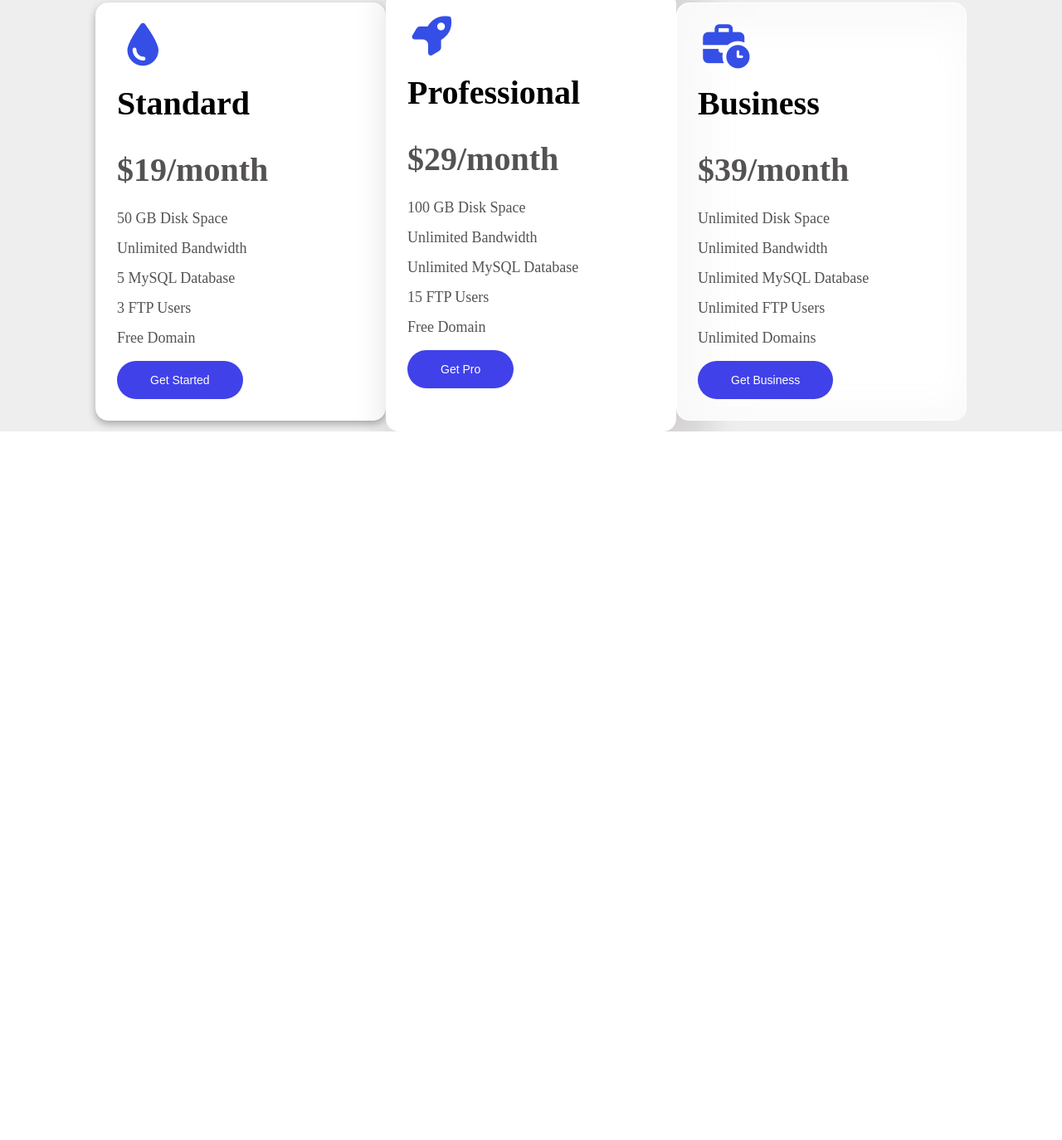
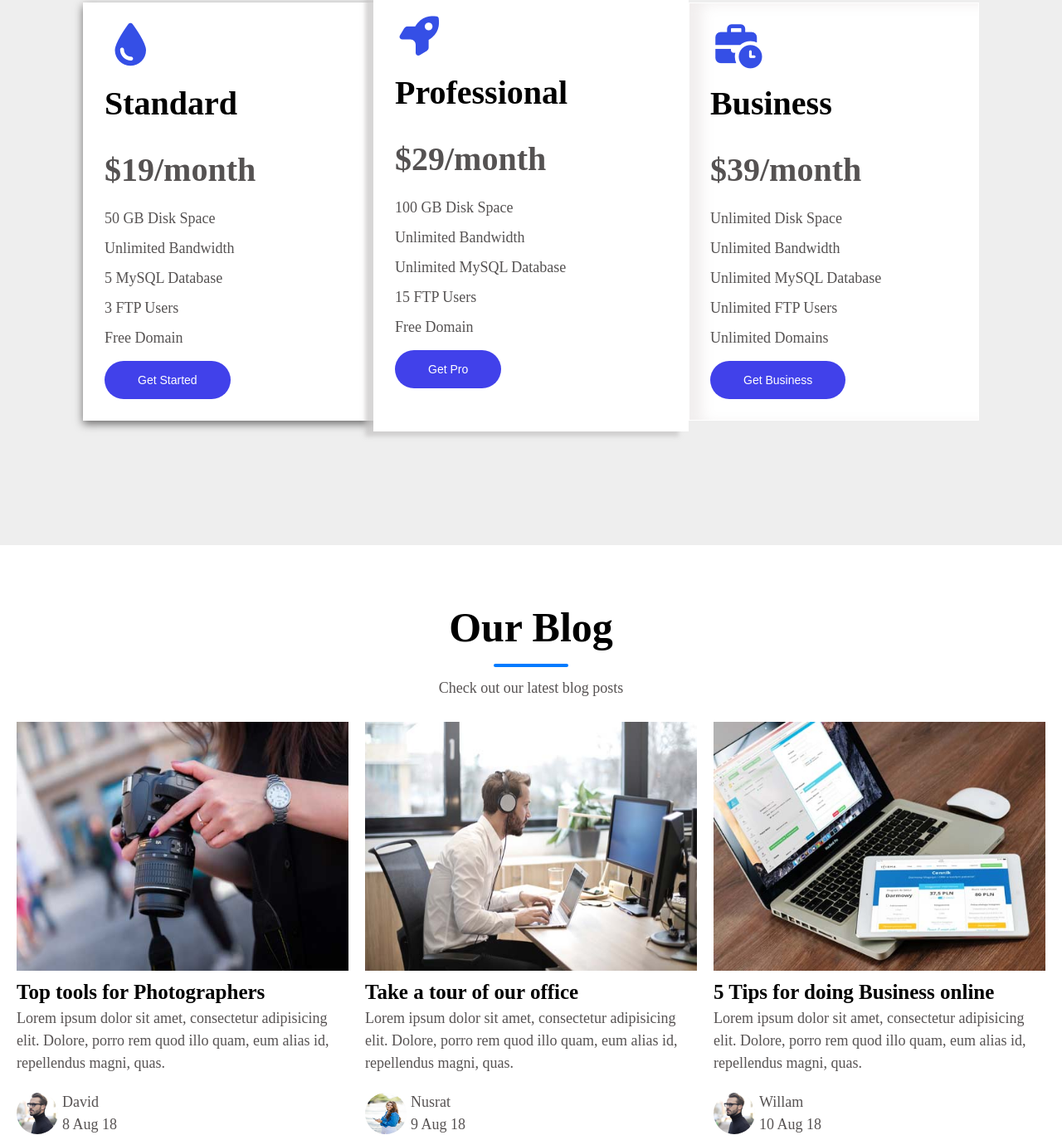
Before and after one commit to nusratnowshin05/first-project, a plain HTML site: page index.html in a window 1280 px wide. Shown: the part 5040-6414 px from the top of the page at 83% size. Before the commit the page ends 5560 px from the top, so only its background shows below. Drawn offline with Linux system fonts and the light colour scheme.

Commit message:
image and style added

```diff
--- a/index.html
+++ b/index.html
@@ -244,7 +244,7 @@
         </div>
         <div class="test-image">
           <div>
-            <img src="./images/girl.jpg" alt="" width="50px" height="50px">
+            <img src="./images/girl.jpg" alt="" width="50px" height="50px" />
           </div>
 
           <div>
@@ -309,5 +309,94 @@
         </div>
       </div>
     </section>
+
+    <!-- our blog -->
+
+    <section class="blog">
+      <div class="blog-line">
+        <div class="blog-parent">
+          <h1>Our Blog</h1>
+
+          <div class="line"></div>
+
+          <p>Check out our latest blog posts</p>
+        </div>
+
+        <div class="image-parent">
+
+          <div class="image-child">
+            <img
+              src="./images/post-1.jpg"
+              alt=""
+              width="400px"
+              height="300px"
+            />
+            <h4>Top tools for Photographers</h4>
+            <p>
+              Lorem ipsum dolor sit amet, consectetur adipisicing elit. Dolore,
+              porro rem quod illo quam, eum alias id, repellendus magni, quas.
+            </p>
+            <div class="profile">
+              <div class="profile-image">
+                <img src="./images/client-1.jpg" alt="" />
+              </div>
+              <div>
+                <p>David</p>
+                <p>8 Aug 18</p>
+              </div>
+            </div>
+          </div>
+
+          <div class="image-child">
+            <img
+              src="./images/post-2.jpg"
+              alt=""
+              width="400px"
+              height="300px"
+            />
+            <h4>Take a tour of our office</h4>
+            <p>
+              Lorem ipsum dolor sit amet, consectetur adipisicing elit. Dolore,
+              porro rem quod illo quam, eum alias id, repellendus magni, quas.
+            </p>
+            <div class="profile">
+              <div class="profile-image">
+                <img src="./images/girl.jpg" alt="" width="50px" height="50px" />
+              </div>
+              <div>
+                <p>Nusrat</p>
+                <p>9 Aug 18</p>
+              </div>
+            </div>
+          </div>
+
+          <div class="image-child">
+            <img
+              src="./images/post-3.jpg"
+              alt=""
+              width="400px"
+              height="300px"
+            />
+            <h4>5 Tips for doing Business online</h4>
+            <p>
+              Lorem ipsum dolor sit amet, consectetur adipisicing elit. Dolore,
+              porro rem quod illo quam, eum alias id, repellendus magni, quas.
+            </p>
+            <div class="profile">
+              <div class="profile-image">
+                <img src="./images/client-1.jpg" alt="" />
+              </div>
+              <div>
+                <p>Willam</p>
+                <p>10 Aug 18</p>
+              </div>
+            </div>
+          </div>
+
+
+
+        </div>
+      </div>
+    </section>
   </body>
 </html>
--- a/style.css
+++ b/style.css
@@ -369,7 +369,7 @@ h2 {
 
 .plan {
   width: 100%;
-  min-height: 800px;
+  min-height: 950px;
   background-color: rgb(238, 238, 238);
 }
 
@@ -426,7 +426,7 @@ h2 {
   color: rgb(53, 79, 230);
 }
 
-.button-one{
+.button-one {
   font-size: 14px;
   border-radius: 25px;
   padding: 15px 40px;
@@ -436,34 +436,87 @@ h2 {
   margin-top: 10px;
 }
 
-.child-one{
+.child-one {
   width: 350px;
   background: white;
   border: 1px solid white;
-  border-radius: 15px;
-  box-shadow: 0 4px 10px rgb(168, 166, 166);
+  box-shadow: 0 4px 10px rgb(109, 108, 108);
   padding: 25px;
 }
 
-.child-two{
-  width: 350px;
+.child-two {
+  width: 380px;
   height: 530px;
   background: white;
   border: 1px solid white;
-  border-radius: 15px;
-  box-shadow: 20px 8px 38px 20px rgba(48,34,34,0.13);
--webkit-box-shadow: 20px 8px 38px 20px rgba(48,34,34,0.13);
--moz-box-shadow: 20px 8px 38px 20px rgba(48,34,34,0.13);
+  box-shadow: -11px 7px 5px -1px rgba(194, 192, 192, 0.65);
+  -webkit-box-shadow: -11px 7px 5px -1px rgba(194, 192, 192, 0.65);
+  -moz-box-shadow: -11px 7px 5px -1px rgba(194, 192, 192, 0.65);
   padding: 25px;
 }
 
-.child-three{
+.child-three {
   width: 350px;
-  background: white;
+  background: rgb(255, 255, 255);
   border: 1px solid white;
-  border-radius: 15px;
- box-shadow: 20px 8px 38px 20px rgba(191,184,184,0.08) inset;
--webkit-box-shadow: 20px 8px 38px 20px rgba(191,184,184,0.08) inset;
--moz-box-shadow: 20px 8px 38px 20px rgba(191,184,184,0.08) inset;
- padding: 25px;
+  box-shadow: 17px 3px 16px -2px rgba(145, 127, 127, 0.13) inset;
+  -webkit-box-shadow: 17px 3px 16px -2px rgba(145, 127, 127, 0.13) inset;
+  -moz-box-shadow: 17px 3px 16px -2px rgba(145, 127, 127, 0.13) inset;
+  padding: 25px;
 }
+
+.blog {
+  width: 100%;
+  min-height: 700px;
+  background-color: white;
+}
+
+.blog-line {
+  max-width: 1240px;
+  margin: 0 auto;
+}
+
+.blog-parent {
+  display: flex;
+  flex-direction: column;
+  justify-content: center;
+  align-items: center;
+  gap: 15px;
+}
+
+.blog-parent > h1 {
+  margin-top: 70px;
+}
+
+.image-parent {
+  display: flex;
+  justify-content: space-around;
+  align-items: center;
+  gap: 20px;
+  margin-top: 30px;
+}
+
+.image-child {
+  line-height: 1.5;
+}
+
+.image-parent h4 {
+  font-size: 25px;
+}
+
+.profile {
+  display: flex;
+  align-items: center;
+  gap: 5px;
+  margin-top: 20px;
+}
+
+.profile .profile-image {
+  width: 50px;
+  height: 50px;
+}
+
+.profile .profile-image img {
+  width: 100%;
+  border-radius: 50%;
+}
```
Also changed, not shown: images/client-1.jpg (added), images/post-1.jpg (added), images/post-2.jpg (added), images/post-3.jpg (added). Lines whose indentation alone changed are shown as unchanged.
